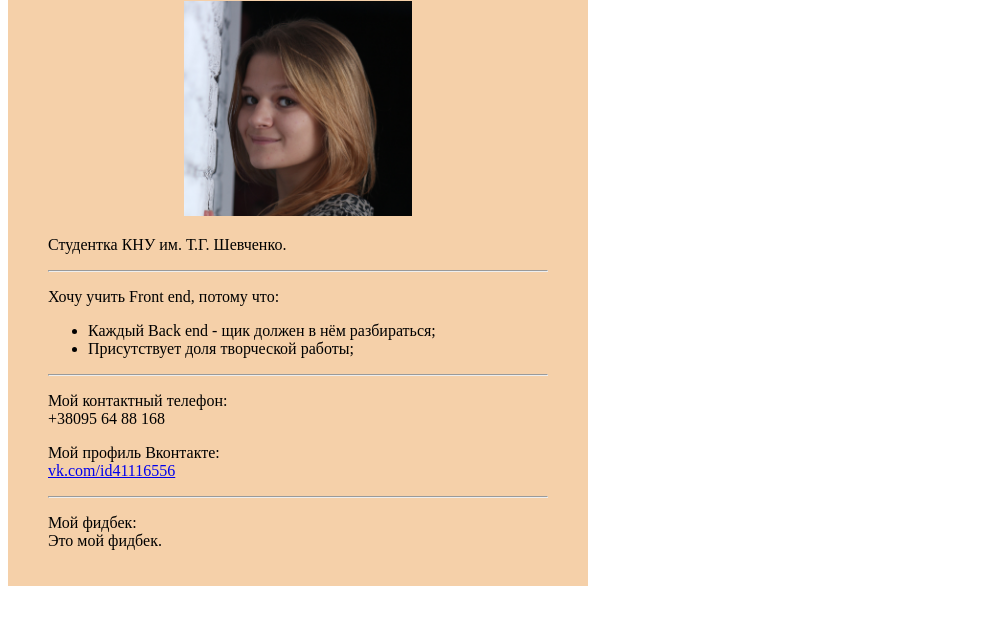
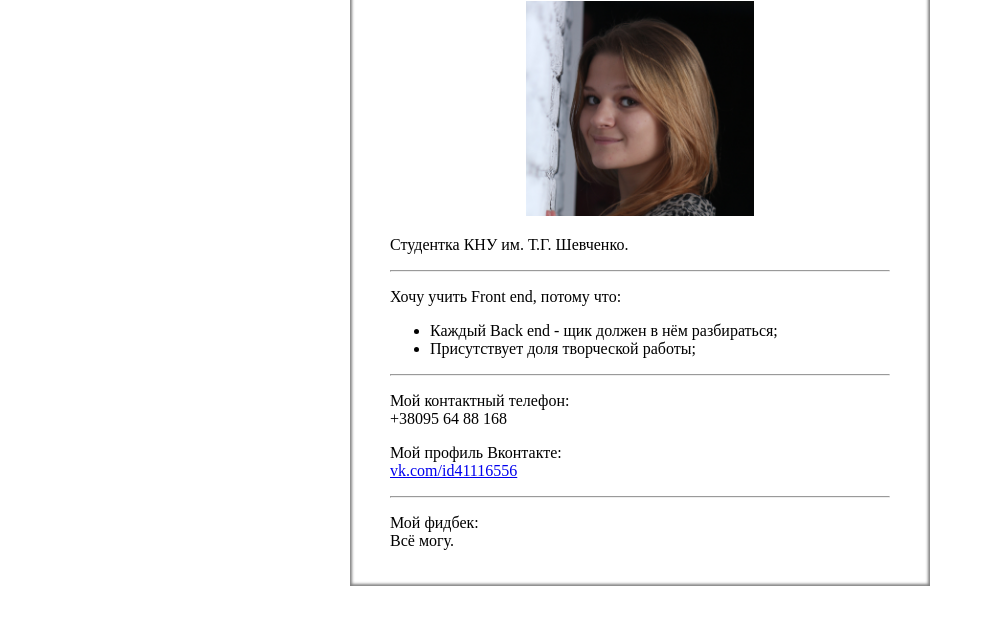
Before and after one commit to LMarry/LMarry.github.io, a plain HTML site: page homework1/index.html in a window 1280 px wide. Shown: the part 107-732 px from the top of the page, without its empty margins (0-985 px from the left). Drawn offline with Linux system fonts and the light colour scheme.

Commit message:
New background

```diff
--- a/homework1/css/style.css
+++ b/homework1/css/style.css
@@ -1,7 +1,11 @@
+
+
 .profile{
   width: 500px;
-  background-color: #F5D0A9;
+  border-style: 1px solid black;
+  box-shadow: inset 0 0 3px 2px gray;
   padding: 20px 40px;
+  margin: auto;
 }
 
 h1,
--- a/homework1/index.html
+++ b/homework1/index.html
@@ -11,7 +11,7 @@
       <h1>Мария Олеговна Лобачёва</h1>
       <div class="photo" >
         <p>
-          <img src="img/photo.jpg" alt="Фото профайла" height="215px" width="228px" >
+          <img src="img/photo.jpg" alt="Фото профиля" height="215px" width="228px" >
         </p>
       </div>
       <p>Студентка КНУ им. Т.Г. Шевченко.</p>
@@ -30,7 +30,7 @@
     </p>
     <hr>
     <p> Мой фидбек:<br>
-        Это мой фидбек.
+        Всё могу.
     </p>
 
     </div>
```
